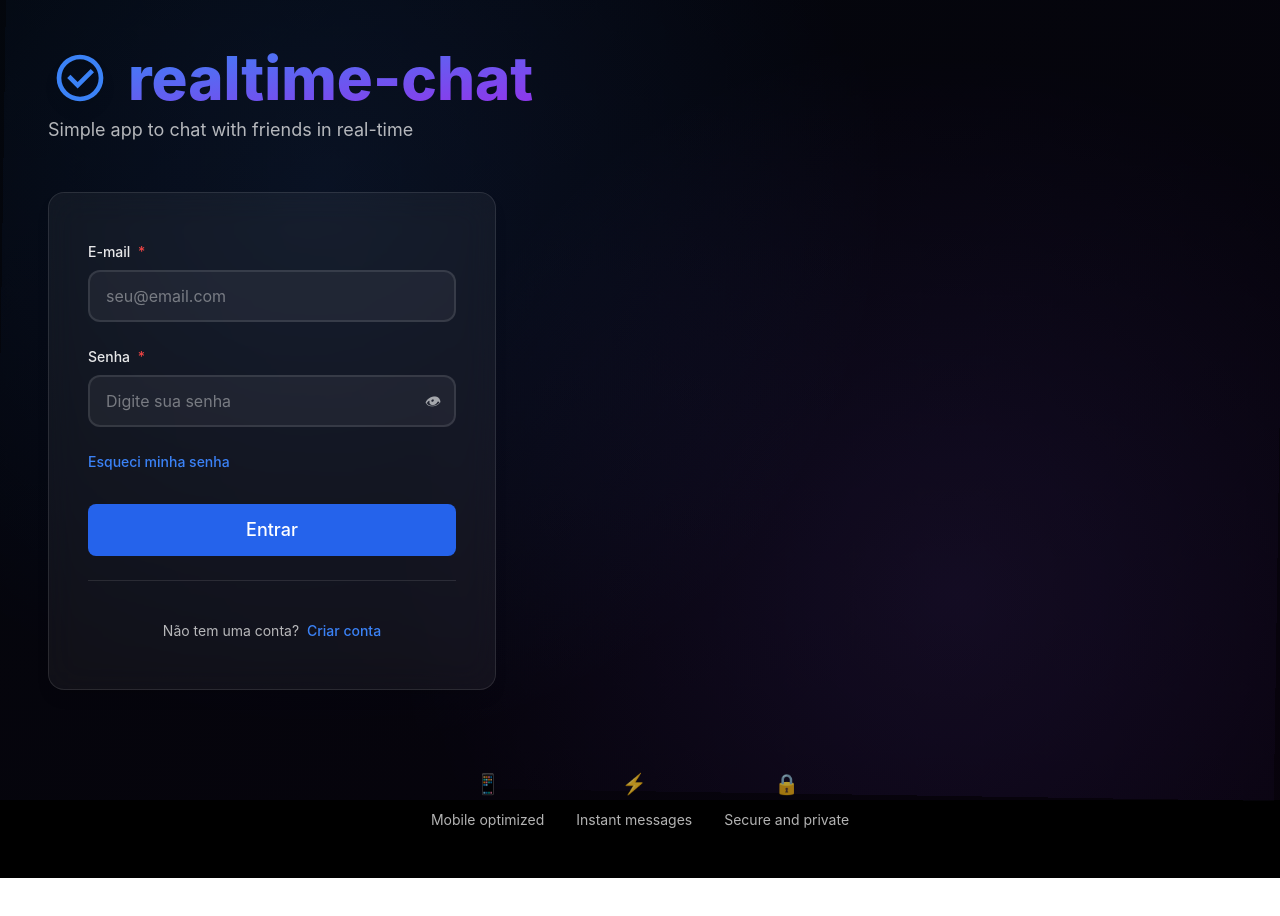
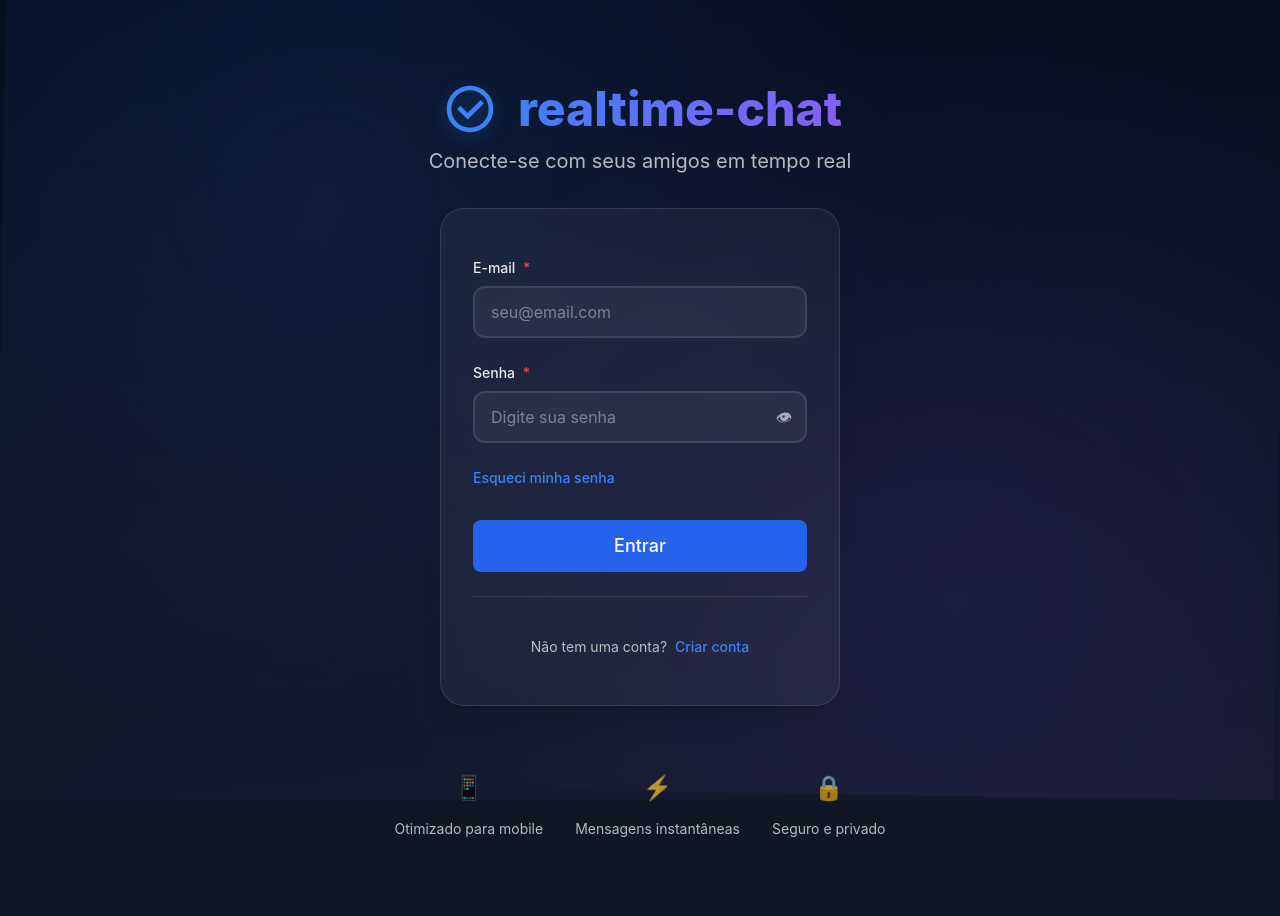
Before and after one commit to mateus-lopes/realtime-chat-ui, a Vue app: page /login in a window 1280 px wide. Shown: the top 916 px of the page. Before the commit the page ends 878 px from the top, so only its background shows below. Built offline with nearby package versions, Linux system fonts and the light colour scheme.

Commit message:
feat: background login

```diff
--- a/src/views/auth/LoginView.vue
+++ b/src/views/auth/LoginView.vue
@@ -1,80 +1,41 @@
 <template>
-  <div
-    class="min-h-screen flex items-center justify-center relative mx-auto overflow-hidden bg-black"
-  >
-    <div
-      class="w-full flex flex-col gap-8 relative z-10 p-12 md:grid md:grid-cols-2 md:items-center md:gap-16"
-    >
-      <div class="fixed inset-0 -z-10">
-        <div
-          class="absolute inset-0 animate-float"
-          style="
-            background-image: radial-gradient(
-                circle at 25% 25%,
-                rgba(59, 130, 246, 0.1) 0%,
-                transparent 50%
-              ),
-              radial-gradient(
-                circle at 75% 75%,
-                rgba(139, 92, 246, 0.1) 0%,
-                transparent 50%
-              );
-          "
-        ></div>
-        <div
-          class="absolute inset-0 bg-gradient-to-br from-blue-500/5 to-purple-600/5"
-        ></div>
+  <div class="login-view">
+    <div class="auth-container">
+      <div class="auth-background">
+        <div class="background-pattern"></div>
+        <div class="background-gradient"></div>
       </div>
 
-      <div class="flex flex-col items-center md:items-start gap-8">
-        <div class="text-center md:text-left mb-4">
-          <div class="flex justify-center md:justify-start items-center gap-4">
-            <svg
-              viewBox="0 0 24 24"
-              width="64"
-              height="64"
-              class="text-blue-500 drop-shadow-lg pb-2"
-            >
+      <div class="auth-content">
+        <div class="brand-section">
+          <div class="brand-logo">
+            <svg viewBox="0 0 24 24" width="64" height="64">
               <path
                 fill="currentColor"
                 d="M12,2A10,10 0 0,1 22,12A10,10 0 0,1 12,22A10,10 0 0,1 2,12A10,10 0 0,1 12,2M12,4A8,8 0 0,0 4,12A8,8 0 0,0 12,20A8,8 0 0,0 20,12A8,8 0 0,0 12,4M11,16.5L6.5,12L7.91,10.59L11,13.67L16.59,8.09L18,9.5L11,16.5Z"
               />
             </svg>
-            <h1
-              class="text-4xl md:text-5xl lg:text-6xl font-extrabold bg-gradient-to-br from-blue-500 to-purple-600 bg-clip-text text-transparent mb-2"
-            >
-              realtime-chat
-            </h1>
+            <h1 class="brand-title">realtime-chat</h1>
           </div>
-          <p class="text-white/70 text-base md:text-lg font-normal">
-            Simple app to chat with friends in real-time
-          </p>
+          <p class="brand-subtitle">Conecte-se com seus amigos em tempo real</p>
         </div>
-        <div
-          class="w-full max-w-md bg-white/5 backdrop-blur-lg border border-white/10 rounded-2xl p-4 shadow-lg"
-        >
+        <div class="form-section">
           <LoginForm />
         </div>
       </div>
 
-      <div class="flex justify-center gap-8 flex-wrap md:col-span-2 mt-4">
-        <div
-          class="flex flex-col items-center gap-2 text-center text-white/70 text-sm"
-        >
-          <div class="text-xl mb-1">📱</div>
-          <span>Mobile optimized</span>
+      <div class="mobile-features">
+        <div class="feature-item">
+          <div class="feature-icon">📱</div>
+          <span>Otimizado para mobile</span>
         </div>
-        <div
-          class="flex flex-col items-center gap-2 text-center text-white/70 text-sm"
-        >
-          <div class="text-xl mb-1">⚡</div>
-          <span>Instant messages</span>
+        <div class="feature-item">
+          <div class="feature-icon">⚡</div>
+          <span>Mensagens instantâneas</span>
         </div>
-        <div
-          class="flex flex-col items-center gap-2 text-center text-white/70 text-sm"
-        >
-          <div class="text-xl mb-1">🔒</div>
-          <span>Secure and private</span>
+        <div class="feature-item">
+          <div class="feature-icon">🔒</div>
+          <span>Seguro e privado</span>
         </div>
       </div>
     </div>
@@ -94,6 +55,214 @@ onMounted(() => {
 </script>
 
 <style scoped>
+.login-view {
+  min-height: 100vh;
+  display: flex;
+  align-items: center;
+  justify-content: center;
+  position: relative;
+  margin: 0 auto;
+  overflow: hidden;
+}
+
+.auth-container {
+  width: 100%;
+  display: grid;
+  display: flex;
+  flex-direction: column;
+  gap: 2rem;
+  position: relative;
+  z-index: 1;
+  padding: 3em;
+}
+
+.auth-background {
+  position: fixed;
+  top: 0;
+  left: 0;
+  right: 0;
+  bottom: 0;
+  z-index: -1;
+}
+
+.background-pattern {
+  position: absolute;
+  top: 0;
+  left: 0;
+  right: 0;
+  bottom: 0;
+  background-image: radial-gradient(
+      circle at 25% 25%,
+      rgba(59, 130, 246, 0.1) 0%,
+      transparent 50%
+    ),
+    radial-gradient(
+      circle at 75% 75%,
+      rgba(139, 92, 246, 0.1) 0%,
+      transparent 50%
+    );
+  animation: float 20s ease-in-out infinite;
+}
+
+.background-gradient {
+  position: absolute;
+  top: 0;
+  left: 0;
+  right: 0;
+  bottom: 0;
+  background: linear-gradient(
+    135deg,
+    rgba(59, 130, 246, 0.05) 0%,
+    rgba(139, 92, 246, 0.05) 100%
+  );
+}
+
+.auth-content {
+  display: flex;
+  flex-direction: column;
+  align-items: center;
+  gap: 2rem;
+}
+
+.brand-section {
+  text-align: center;
+  margin-bottom: 1rem;
+}
+
+.brand-logo {
+  display: flex;
+  justify-content: center;
+  align-items: center;
+  gap: 1em;
+}
+
+.brand-logo svg {
+  color: #3b82f6;
+  filter: drop-shadow(0 4px 8px rgba(59, 130, 246, 0.3));
+  padding-bottom: 0.5em;
+}
+
+.brand-title {
+  font-size: 3em !important;
+  font-weight: 800;
+  color: white;
+  margin-bottom: 0.5rem;
+  background: linear-gradient(135deg, #3b82f6, #8b5cf6);
+  -webkit-background-clip: text;
+  -webkit-text-fill-color: transparent;
+  background-clip: text;
+}
+
+.brand-subtitle {
+  color: rgba(255, 255, 255, 0.7);
+  font-size: 1.125rem;
+  font-weight: 400;
+}
+
+.form-section {
+  width: 100%;
+  max-width: 400px;
+  background: rgba(255, 255, 255, 0.05);
+  backdrop-filter: blur(10px);
+  border: 1px solid rgba(255, 255, 255, 0.1);
+  border-radius: 1.5rem;
+  padding: 1rem;
+  box-shadow: 0 20px 25px -5px rgba(0, 0, 0, 0.1),
+    0 10px 10px -5px rgba(0, 0, 0, 0.04);
+}
+
+.mobile-features {
+  display: flex;
+  justify-content: center;
+  gap: 2rem;
+  flex-wrap: wrap;
+}
+
+.feature-item {
+  display: flex;
+  flex-direction: column;
+  align-items: center;
+  gap: 0.5rem;
+  text-align: center;
+  color: rgba(255, 255, 255, 0.7);
+  font-size: 0.875rem;
+}
+
+.feature-icon {
+  font-size: 1.5rem;
+  margin-bottom: 0.25rem;
+}
+
+/* Tablet and desktop layout */
+@media (min-width: 768px) {
+  .auth-container {
+    grid-template-columns: 1fr 1fr;
+    align-items: center;
+    gap: 4rem;
+  }
+
+  .brand-section {
+    text-align: left;
+    margin-bottom: 0;
+  }
+
+  .brand-title {
+    font-size: 3.5rem;
+  }
+
+  .brand-subtitle {
+    font-size: 1.25rem;
+  }
+
+  .mobile-features {
+    grid-column: 1 / -1;
+  }
+}
+
+@media (min-width: 1024px) {
+  .login-view {
+    padding: 2rem;
+  }
+
+  .brand-title {
+    font-size: 4rem;
+  }
+}
+
+/* Mobile optimizations */
+@media (max-width: 480px) {
+  .login-view {
+    padding: 0.5rem;
+  }
+
+  .brand-title {
+    font-size: 2rem;
+  }
+
+  .brand-subtitle {
+    font-size: 1rem;
+  }
+
+  .form-section {
+    padding: 0.5rem;
+    border-radius: 1rem;
+  }
+
+  .mobile-features {
+    gap: 1rem;
+    margin-top: 1rem;
+  }
+
+  .feature-item {
+    font-size: 0.75rem;
+  }
+
+  .feature-icon {
+    font-size: 1.25rem;
+  }
+}
+
+/* Animations */
 @keyframes float {
   0%,
   100% {
@@ -106,7 +275,43 @@ onMounted(() => {
     transform: translateY(5px) rotate(-1deg);
   }
 }
-.animate-float {
-  animation: float 20s ease-in-out infinite;
+
+.auth-content {
+  animation: fadeInUp 0.8s ease-out;
+}
+
+@keyframes fadeInUp {
+  from {
+    opacity: 0;
+    transform: translateY(30px);
+  }
+  to {
+    opacity: 1;
+    transform: translateY(0);
+  }
+}
+
+/* Accessibility improvements */
+@media (prefers-reduced-motion: reduce) {
+  .background-pattern {
+    animation: none;
+  }
+
+  .auth-content {
+    animation: none;
+  }
+}
+
+/* High contrast mode support */
+@media (prefers-contrast: high) {
+  .form-section {
+    background: rgba(0, 0, 0, 0.8);
+    border: 2px solid white;
+  }
+
+  .brand-title {
+    -webkit-text-fill-color: white;
+    background: none;
+  }
 }
 </style>
```
